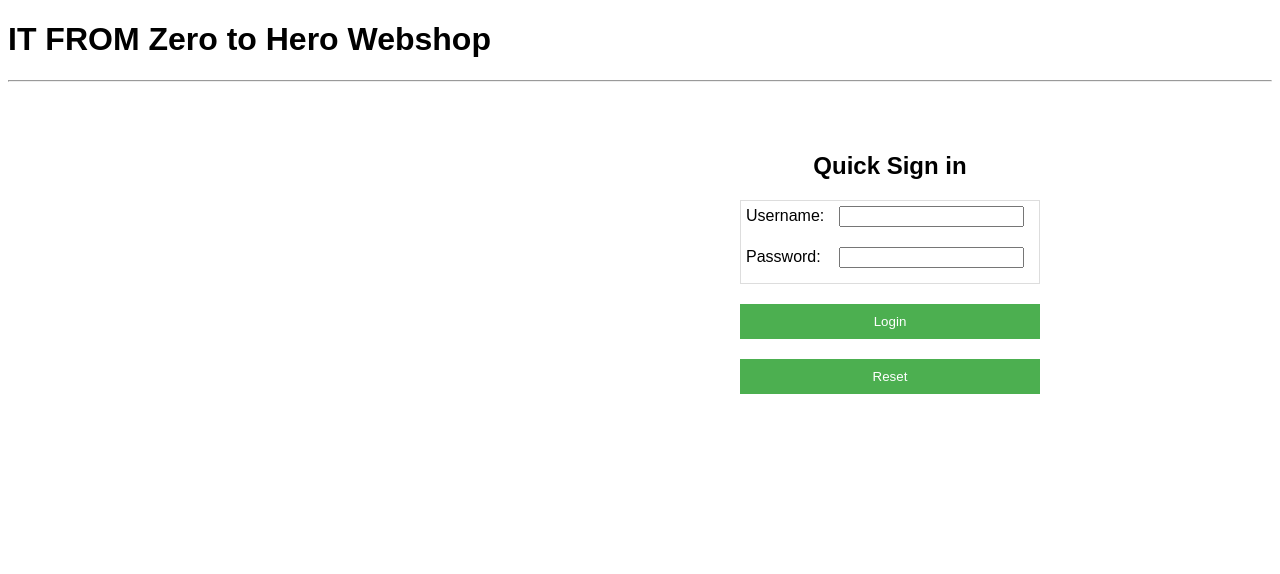
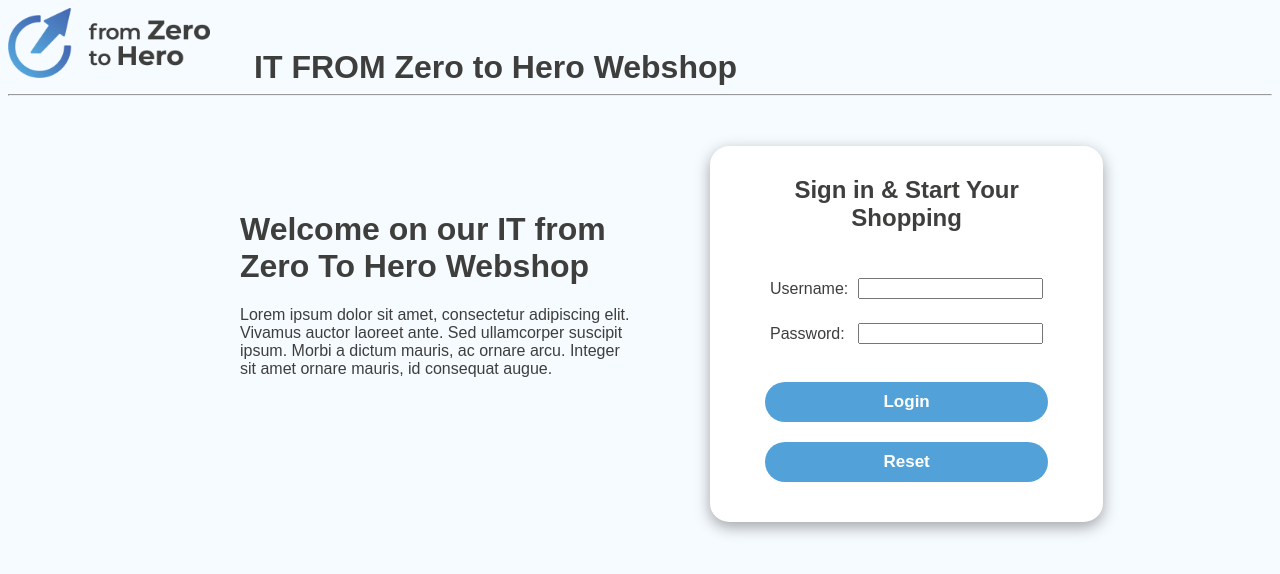
Before and after one commit to AdrianChren/FromZeroToHero, a plain HTML site: page ITFZTHShop/src/html/login.html in a window 1280 px wide. Drawn offline with Linux system fonts and the light colour scheme.

Commit message:
asd asdasd

```diff
--- a/ITFZTHShop/src/html/login.html
+++ b/ITFZTHShop/src/html/login.html
@@ -2,11 +2,14 @@
 <html>
 <head>
     <title>Login Page</title>
-    <h1>IT FROM Zero to Hero Webshop</h1>
+    <img src="https://github.com/AdrianChren/FromZeroToHero/blob/main/ITFZTHShop/img/ZeroToHero_logo.png?raw=true" alt="logo">
+    <h1 id="headline">IT FROM Zero to Hero Webshop</h1>
 	<hr>
     <style>
         body {
             font-family: Arial, sans-serif;
+            background-color:#f6fbff;
+            color: #3e3e3d
         }
 
         .container {
@@ -16,14 +19,37 @@
             width: 800px;
             margin: 50px auto;
         }
-
+        img {
+            display:inline;
+            max-height: 70px;
+            z-index: 5;
+        }
+        #headline {
+            display:inline;
+            margin-left: 20px;
+            align-items:center;
+            justify-content:center;
+            margin-left: 40px;
+            text-align: center;
+        }
+        .left-section .right-section {
+            display: flex;
+            justify-content: space-between;
+        }
         .left-section {
-            flex-grow: 1;
-            padding-right: 50px;
+            min-width: 400px;
+            padding-bottom: 100px;
+            flex-grow: 1 1 auto;
+            padding-right: 70px;
         }
 
         .right-section {
             width: 300px;
+            padding: 10px 55px 40px;
+            box-shadow: rgba(0, 0, 0, 0.35) 0px 5px 15px;
+            border-radius: 5%;
+            background-color: white;
+
         }
 
         h2 {
@@ -32,8 +58,12 @@
 
         table {
             width: 100%;
+            height: 90px;
+            margin-top: 40px;
+            margin-bottom: 20px;
             border-collapse: collapse;
-            border: 1px solid #ddd;
+            /*border: 1px solid #ddd;*/
+
         }
 
         table td {
@@ -42,7 +72,10 @@
 
         .error {
             color: red;
-            font-size: 12px;
+            font-size: 13px;
+            display:block;
+            align-content: end;
+            text-align:end;
         }
 
         .login-button,
@@ -51,8 +84,11 @@
             width: 100%;
             padding: 10px;
             margin-top: 20px;
-            background-color: #4CAF50;
+            background-color: #52a2d9;
+            border-radius: 50px;
             color: white;
+            font-size: 17px;
+            font-weight: 600;
             border: none;
             cursor: pointer;
         }
@@ -61,11 +97,12 @@
 <body>
     <div class="container">
         <div class="left-section">
-
+            <h1>Welcome on our IT from<br>Zero To Hero Webshop</h1>
+            Lorem ipsum dolor sit amet, consectetur adipiscing elit. Vivamus auctor laoreet ante. Sed ullamcorper suscipit ipsum. Morbi a dictum mauris, ac ornare arcu. Integer sit amet ornare mauris, id consequat augue.
             </table>
         </div>
         <div class="right-section">
-            <h2>Quick Sign in</h2>
+            <h2>Sign in & Start Your Shopping</h2>
             <form id="loginForm">
                 <table>
                     <tr>
```
